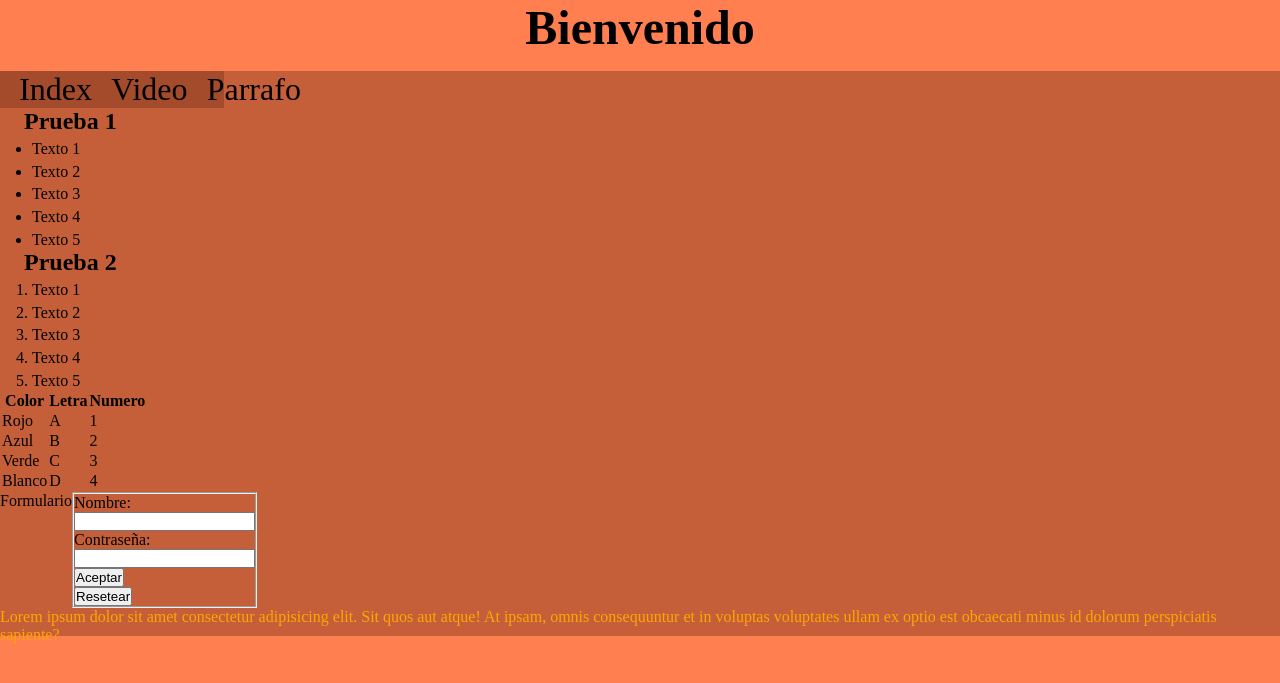
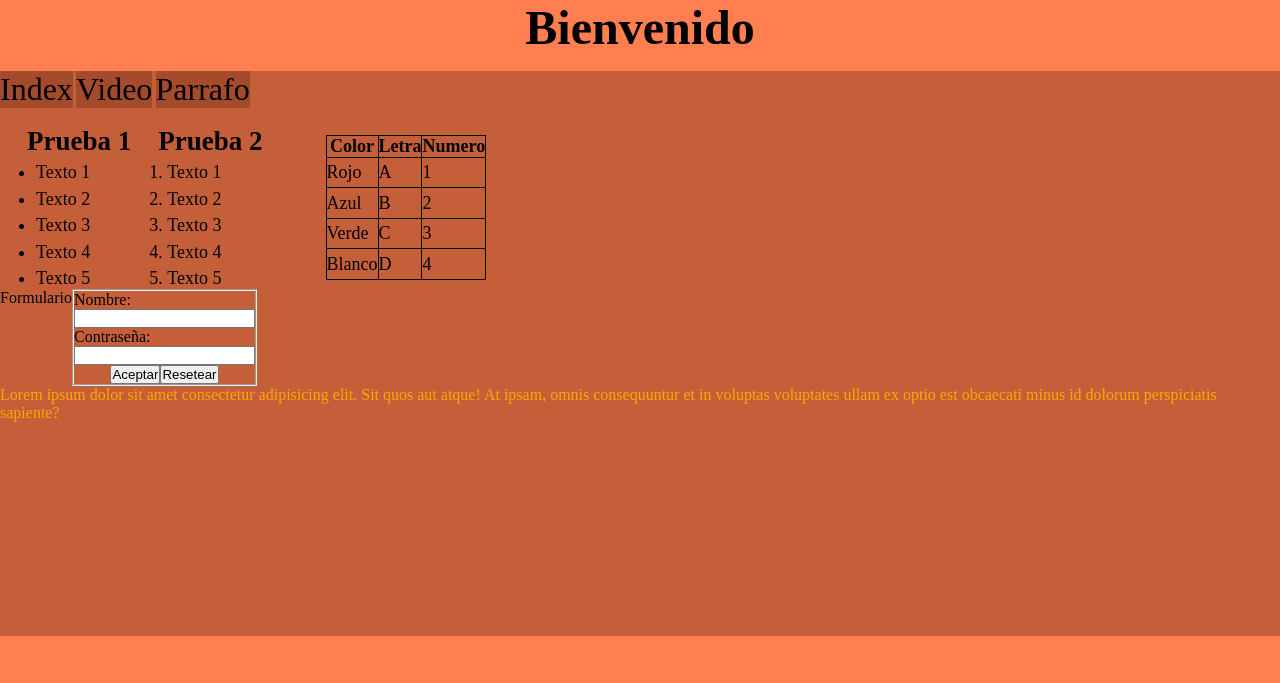
Before and after one commit to Conde34/primerRepo, a PHP site: page / in a window 1280 px wide. Shown: the top 683 px of the page. Run offline with PHP 8.4, Linux system fonts and the light colour scheme.

Commit message:
cambio 9

```diff
--- a/css/style.css
+++ b/css/style.css
@@ -1,6 +1,5 @@
 *{
     margin: 0%;
-    border: 0%;
     padding: 0%;
 }
 
@@ -17,11 +16,18 @@
     margin-left: 1em;
 }
 
+nav{
+    display: flex;
+    justify-content: left;
+}
+
 a{
+    background-color: rgb(163, 75, 43);
     text-decoration: none;
     color: black;
     font-size: 2em;
-    margin-left: 0.6em;
+    margin-right: 0.1em;
+    text-align: left;
 }
 
 li{
@@ -36,13 +42,10 @@
     background-color:rgb(197, 95, 58);
 }
 
-nav{
+.lista{
     display: flex;
-
-}
-
-section{
-    display: flex;
+    margin-top: 1em;
+    font-size: large;
 }
 
 .art1{
@@ -53,9 +56,15 @@
     flex-direction: row;
 }
 
-.pag{
-    background-color: rgb(163, 75, 43);
-    width: 14rem;
+table, th, td{
+    border: 1px solid black;
+    border-collapse: collapse;
+}
+
+.tabla{
+    display: flex;
+    margin-left: 3em;
+    padding: 0.5em;
 }
 
 form{
@@ -71,6 +80,11 @@
     display: flex;
 }
 
+.botones{
+    display: flex;
+    justify-content: center;
+}
+
 .desafio1{
     color: orange;
 }
```
